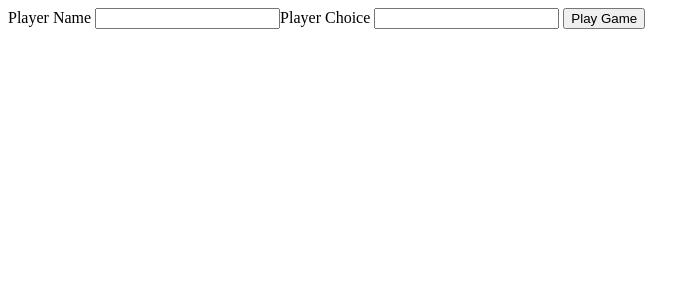
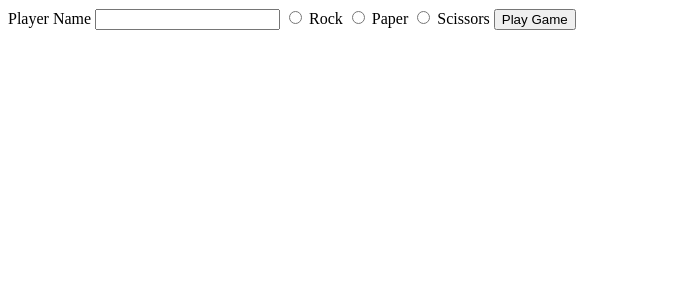
Before and after one commit to hanselkang/rock_paper_scissors, a Flask app: page /games in a window 1280 px wide. Shown: the top 300 px of the page, without its empty margins (0-700 px from the left). Run offline with Flask 2, Linux system fonts and the light colour scheme.

Commit message:
game play complete only for one match

```diff
--- a/models/game_play.py
+++ b/models/game_play.py
@@ -12,10 +12,10 @@ def result_match(name1,name2):
     if games[name1] == games[name2]:
         return "Draw"
     elif games[name1] == "Rock" and games[name2] == "Scissors":
-        return list(games.keys())[0]
+        return list(games.keys())[0] + " wins by playing " + games[name1]
     elif games[name1] == "Scissors" and games[name2] == "Paper":
-        return list(games.keys())[0]
+        return list(games.keys())[0] + " wins by playing " + games[name1]
     elif games[name1] == "Paper" and games[name2] == "Rock":
-        return list(games.keys())[0]
+        return list(games.keys())[0] + " wins by playing " + games[name1]
 
-    return list(games.keys())[1]
+    return list(games.keys())[1] + " wins by playing " + games[name2]
--- a/templates/game_play.html
+++ b/templates/game_play.html
@@ -11,10 +11,23 @@
 <body>
     <form class="form-inline" action="/games" method="post">
         <label for="player">Player Name</label>
-        <input type="player" name="player" id="player>
+        <input type="player" name="player" id="player">
 
-        <label for="player_choice">Player Choice</label>
-        <input type="player1choice" name="player_choice" id="player_choice">
+        <label>
+            <input type="radio" name="player_choice" id="player_choice" value="Rock">
+            <span class="design"></span>
+            <span class="value">Rock</span>
+        </label>
+        <label>
+            <input type="radio" name="player_choice" id="player_choice" value="Paper">
+            <span class="design"></span>
+            <span class="value">Paper</span>
+        </label>
+        <label>
+            <input type="radio" name="player_choice" id="player_choice" value="Scissors">
+            <span class="design"></span>
+            <span class="value">Scissors</span>
+        </label>
 
         <input type="submit" value="Play Game">
     </form>
```
Also changed, not shown: controllers/controller.py (+0 -12 lines), templates/game_play2.html (deleted, +0 -26 lines).
